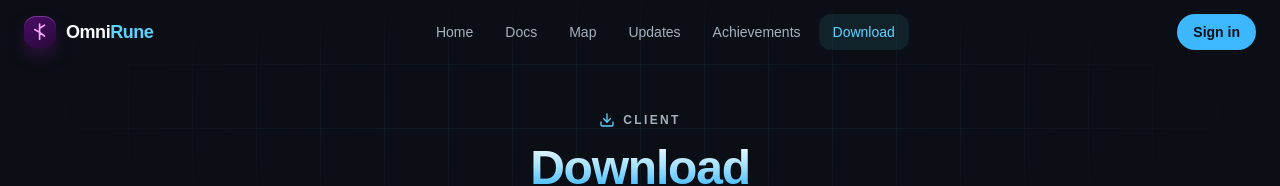
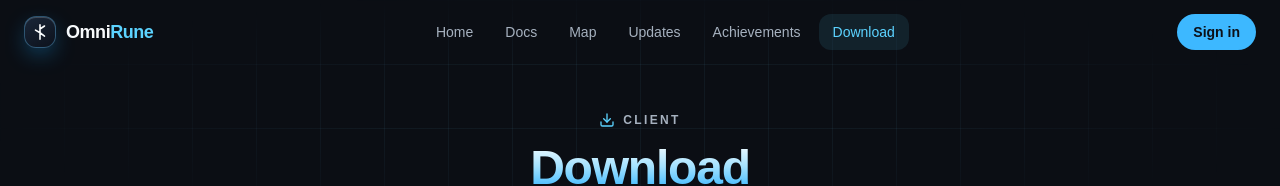
Before and after one commit to TheRealSGPlugins/GADL, a React (Vite) app: page /GADL/download in a window 1280 px wide. Shown: the top 186 px of the page. Built offline with nearby package versions, Linux system fonts and the light colour scheme.

Commit message:
Update OmniRune brand mark to blue and white

```diff
--- a/src/components/BrandMark.jsx
+++ b/src/components/BrandMark.jsx
@@ -1,20 +1,21 @@
-// OmniRune brand mark — a stylized rune glyph inside a glowing rounded tile.
 export default function BrandMark({ className = "w-8 h-8" }) {
   return (
     <span
       className={`relative inline-flex items-center justify-center rounded-xl ${className}`}
       style={{
         background:
-          "linear-gradient(150deg, hsl(282 80% 22%), hsl(276 70% 14%))",
+          "linear-gradient(150deg, hsl(215 38% 16%), hsl(220 38% 8%))",
+        border: "1px solid hsl(202 100% 70% / 0.35)",
         boxShadow:
-          "inset 0 1px 0 hsl(280 80% 75% / 0.35), 0 8px 22px -8px hsl(282 85% 55% / 0.7)",
+          "inset 0 1px 0 hsl(210 40% 100% / 0.18), 0 8px 24px -8px hsl(202 100% 55% / 0.9)",
       }}
     >
       <svg viewBox="0 0 24 24" fill="none" className="w-[60%] h-[60%]">
         <defs>
           <linearGradient id="omniRuneGrad" x1="0" y1="0" x2="24" y2="24">
-            <stop offset="0%" stopColor="hsl(300 90% 82%)" />
-            <stop offset="100%" stopColor="hsl(276 90% 64%)" />
+            <stop offset="0%" stopColor="hsl(210 40% 100%)" />
+            <stop offset="45%" stopColor="hsl(198 100% 84%)" />
+            <stop offset="100%" stopColor="hsl(202 100% 58%)" />
           </linearGradient>
         </defs>
         <path
```
